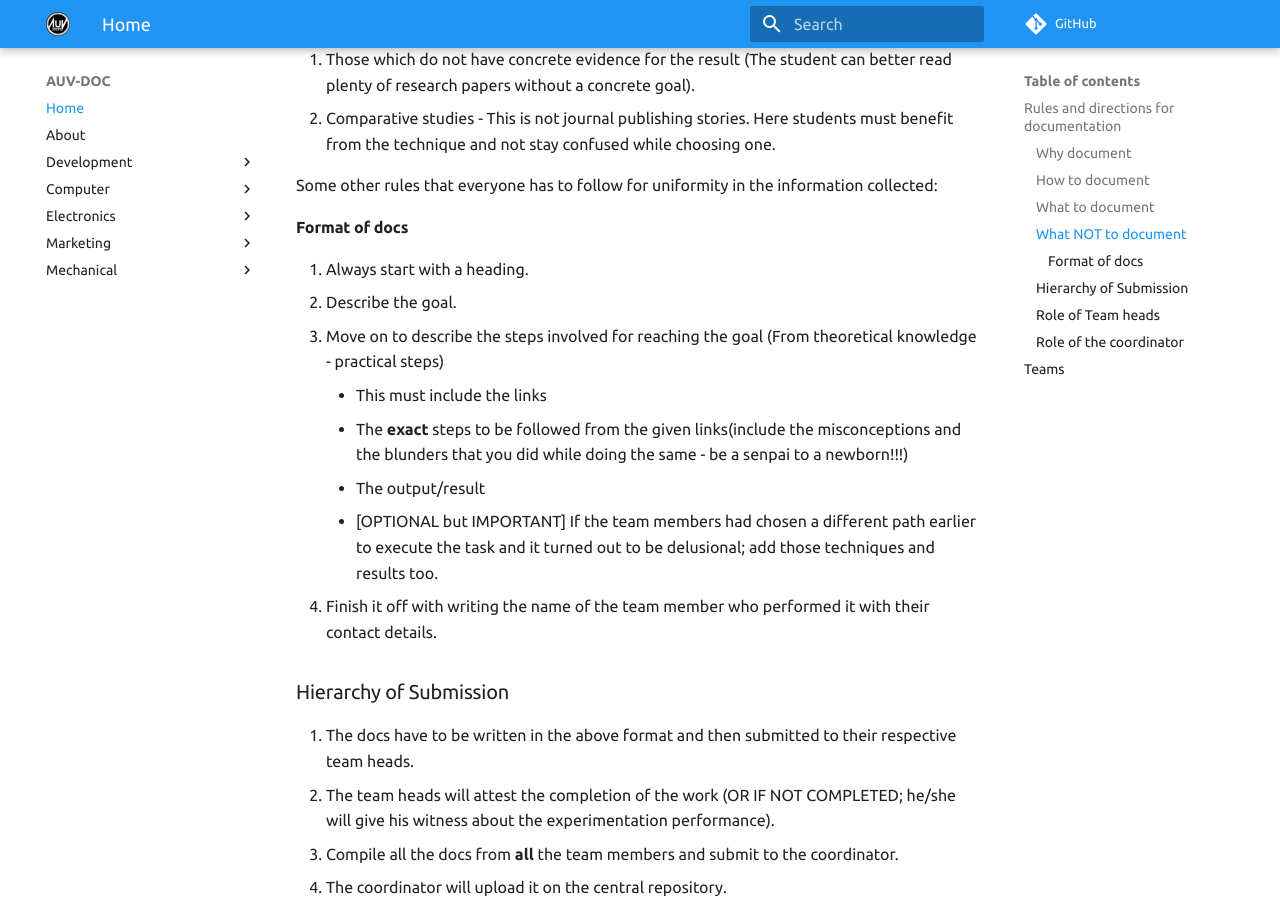
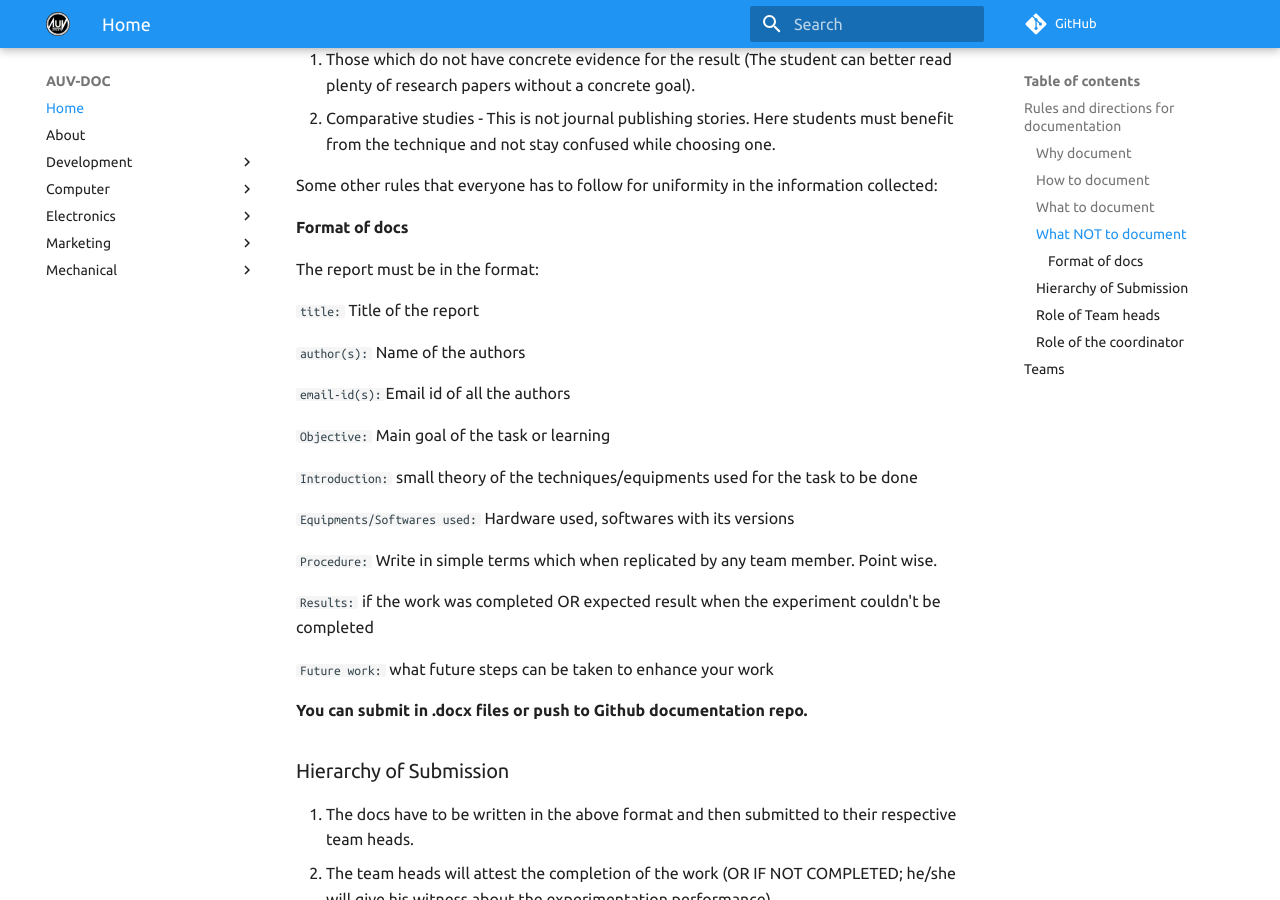
Before and after one commit to auvzhcet/Documentation, an MkDocs documentation site: the page built from docs/index.md, in a window 1280 px wide and 900 px high, scrolled down 1033 px. Built offline with MkDocs 1.6.1 and Material for MkDocs 9.7.7, drawn with Linux system fonts in a browser that asks for light colours; comment, search, counter and statistics services are not loaded.

Commit message:
Add the format of reports

````diff
--- a/docs/index.md
+++ b/docs/index.md
@@ -29,14 +29,27 @@ Some other rules that everyone has to follow for uniformity in the information c
 
 #### Format of docs
 
-1. Always start with a heading.
-2. Describe the goal.
-3. Move on to describe the steps involved for reaching the goal (From theoretical knowledge - practical steps)
-    - This must include the links
-    - The **exact** steps to be followed from the given links(include the misconceptions and the blunders that you did while doing the same - be a senpai to a newborn!!!)
-    - The output/result
-    - [OPTIONAL but IMPORTANT] If the team members had chosen a different path earlier to execute the task and it turned out to be delusional; add those techniques and results too.
-4. Finish it off with writing the name of the team member who performed it with their contact details.
+The report must be in the format:
+
+```title:``` Title of the report
+
+```author(s):``` Name of the authors
+
+```email-id(s):```Email id of all the authors
+
+```Objective:``` Main goal of the task or learning
+
+```Introduction:``` small theory of the techniques/equipments used for the task to be done
+
+```Equipments/Softwares used:``` Hardware used, softwares with its versions
+
+```Procedure:``` Write in simple terms which when replicated by any team member. Point wise.
+
+```Results:``` if the work was completed OR expected result when the experiment couldn't be completed
+
+```Future work:``` what future steps can be taken to enhance your work
+
+**You can submit in .docx files or push to Github documentation repo.**
 
 ### Hierarchy of Submission
 
````
